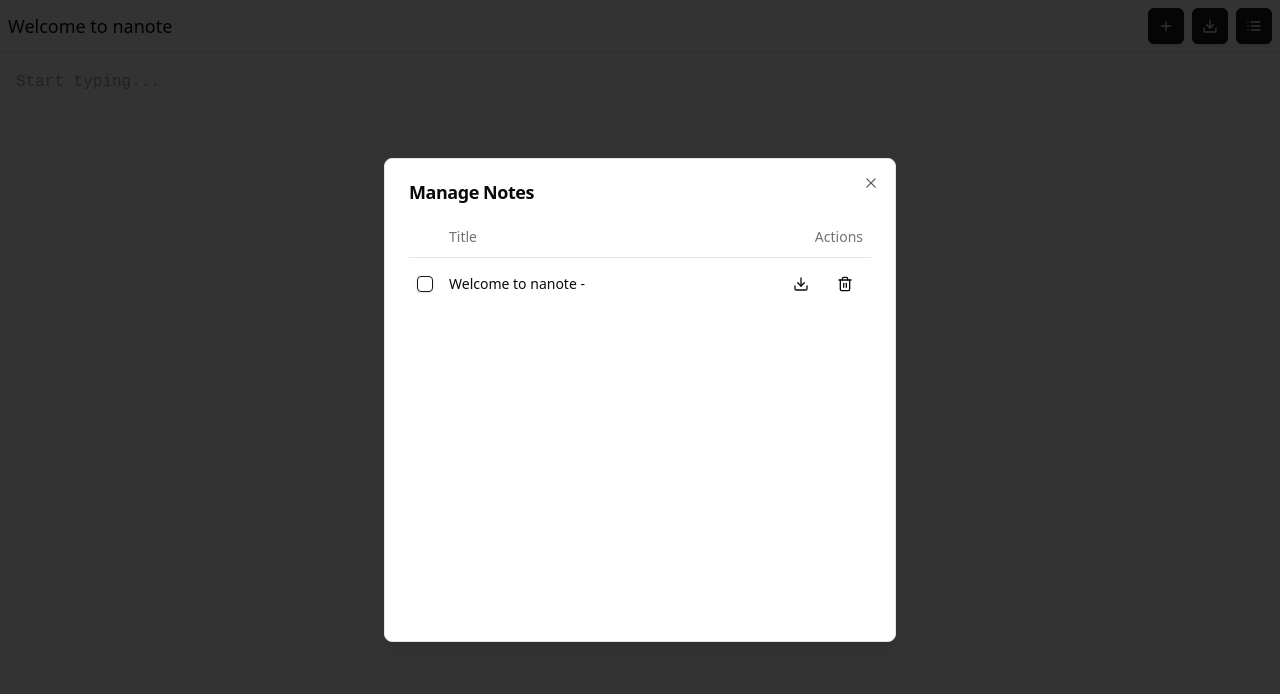
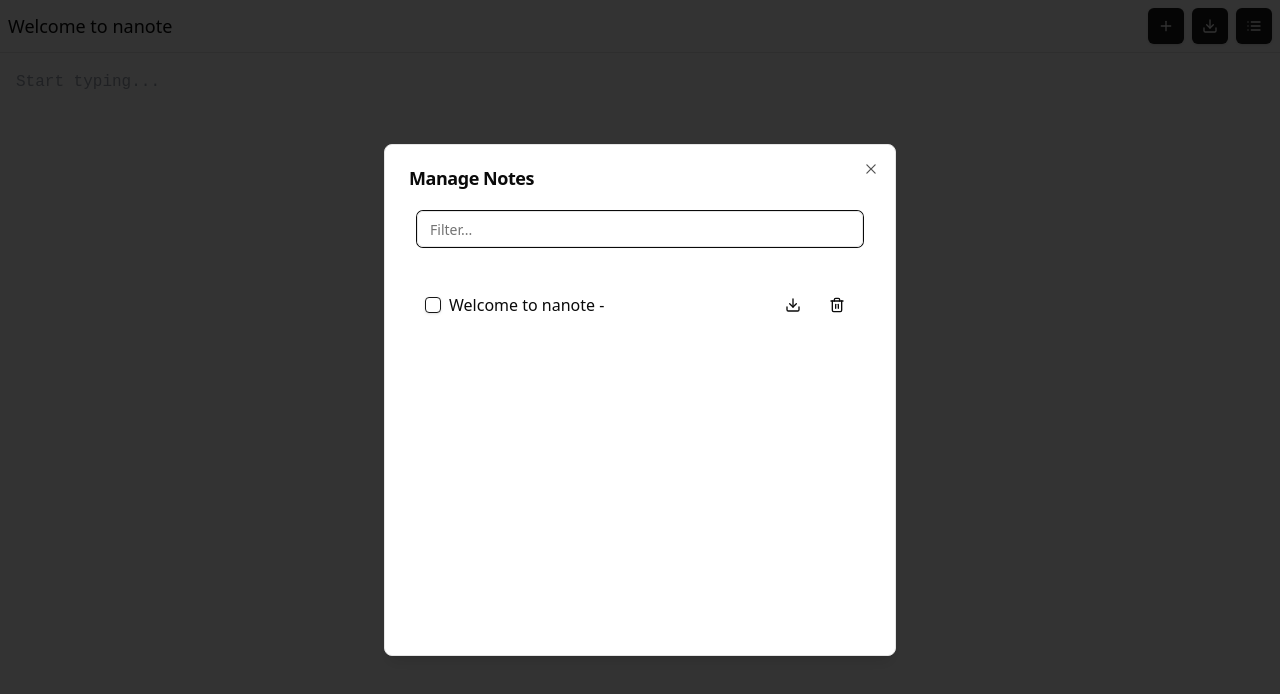
Before and after one commit to fxi/nanote, a React (Vite) app: page / in a window 1280 px wide. Both pictures are taken after a click on the button 1254 px from the left and 26 px from the top of the page. Shown: the top 694 px of the page. Built offline with nearby package versions, Linux system fonts and the light colour scheme; a web font is replaced by a local one.

Commit message:
feat: search input in note manager

```diff
--- a/package.json
+++ b/package.json
@@ -45,6 +45,7 @@
     "class-variance-authority": "^0.7.0",
     "clsx": "^2.1.1",
     "date-fns": "^3.6.0",
+    "fuse.js": "^7.1.0",
     "lucide-react": "^0.446.0",
     "react": "^18.3.1",
     "react-dom": "^18.3.1",
--- a/src/components/note-manager.tsx
+++ b/src/components/note-manager.tsx
@@ -1,7 +1,9 @@
-import { useState } from 'react';
+import { useState, useMemo } from 'react';
+import Fuse from 'fuse.js';
 import { Note } from '@/types';
 import { Button } from '@/components/ui/button';
 import { Checkbox } from '@/components/ui/checkbox';
+import { Input } from '@/components/ui/input';
 import {
   Dialog,
   DialogTrigger,
@@ -20,14 +22,6 @@
   AlertDialogCancel,
   AlertDialogAction,
 } from '@/components/ui/alert-dialog';
-import {
-  Table,
-  TableHeader,
-  TableBody,
-  TableHead,
-  TableRow,
-  TableCell,
-} from '@/components/ui/table';
 import { ScrollArea } from '@/components/ui/scroll-area';
 import { downloadNote } from '@/lib/storage';
 import { Trash2, Download } from 'lucide-react';
@@ -43,6 +37,16 @@
   const [open, setOpen] = useState(false);
   const [selected, setSelected] = useState<string[]>([]);
   const [confirm, setConfirm] = useState(false);
+  const [searchQuery, setSearchQuery] = useState('');
+
+  const fuse = useMemo(() => new Fuse(notes, {
+    keys: ['title', 'content'],
+    threshold: 0.3,
+  }), [notes]);
+
+  const filteredNotes = searchQuery
+    ? fuse.search(searchQuery).map(result => result.item)
+    : notes;
 
   const toggle = (id: string) => {
     setSelected(prev => prev.includes(id) ? prev.filter(s => s !== id) : [...prev, id]);
@@ -69,25 +73,22 @@
         <DialogHeader>
           <DialogTitle>Manage Notes</DialogTitle>
         </DialogHeader>
-        <ScrollArea className="h-[50vh]">
-        <Table className="table-fixed">
-          <TableHeader>
-            <TableRow>
-              <TableHead className="w-8" />
-              <TableHead>Title</TableHead>
-              <TableHead className="w-24 text-right">Actions</TableHead>
-            </TableRow>
-          </TableHeader>
-          <TableBody>
-            {notes.map(note => (
-              <TableRow key={note.id}>
-                <TableCell className="w-8">
-                  <Checkbox checked={selected.includes(note.id)} onCheckedChange={() => toggle(note.id)} />
-                </TableCell>
-                <TableCell className="max-w-0 truncate cursor-pointer" onClick={() => onOpenNote(note.id)}>
-                  {note.title || 'Untitled'} - {note.content.slice(0, 20)}
-                </TableCell>
-                <TableCell className="flex justify-end gap-2">
+        <div className="p-2">
+          <Input
+            placeholder="Filter..."
+            value={searchQuery}
+            onChange={(e) => setSearchQuery(e.target.value)}
+          />
+        </div>
+        <ScrollArea className="h-[45vh]">
+          <div className="space-y-2 p-2">
+            {filteredNotes.map(note => (
+              <div key={note.id} className="flex items-center gap-2 p-2 rounded-md hover:bg-muted">
+                <Checkbox checked={selected.includes(note.id)} onCheckedChange={() => toggle(note.id)} />
+                <div className="flex-1 truncate cursor-pointer" onClick={() => onOpenNote(note.id)}>
+                  {note.title || 'Untitled'} - <span className="text-sm text-muted-foreground">{note.content.slice(0, 20)}</span>
+                </div>
+                <div className="flex items-center gap-2">
                   <Button size="icon" variant="ghost" onClick={() => downloadNote(note)} title="Download">
                     <Download className="w-4 h-4" />
                   </Button>
@@ -112,11 +113,10 @@
                       </AlertDialogFooter>
                     </AlertDialogContent>
                   </AlertDialog>
-                </TableCell>
-              </TableRow>
+                </div>
+              </div>
             ))}
-          </TableBody>
-        </Table>
+          </div>
         </ScrollArea>
         {selected.length > 0 && (
           <div className="flex justify-between mt-4">
```
Also changed, not shown: 1 other file (tests, documents, lock files or other folders).
